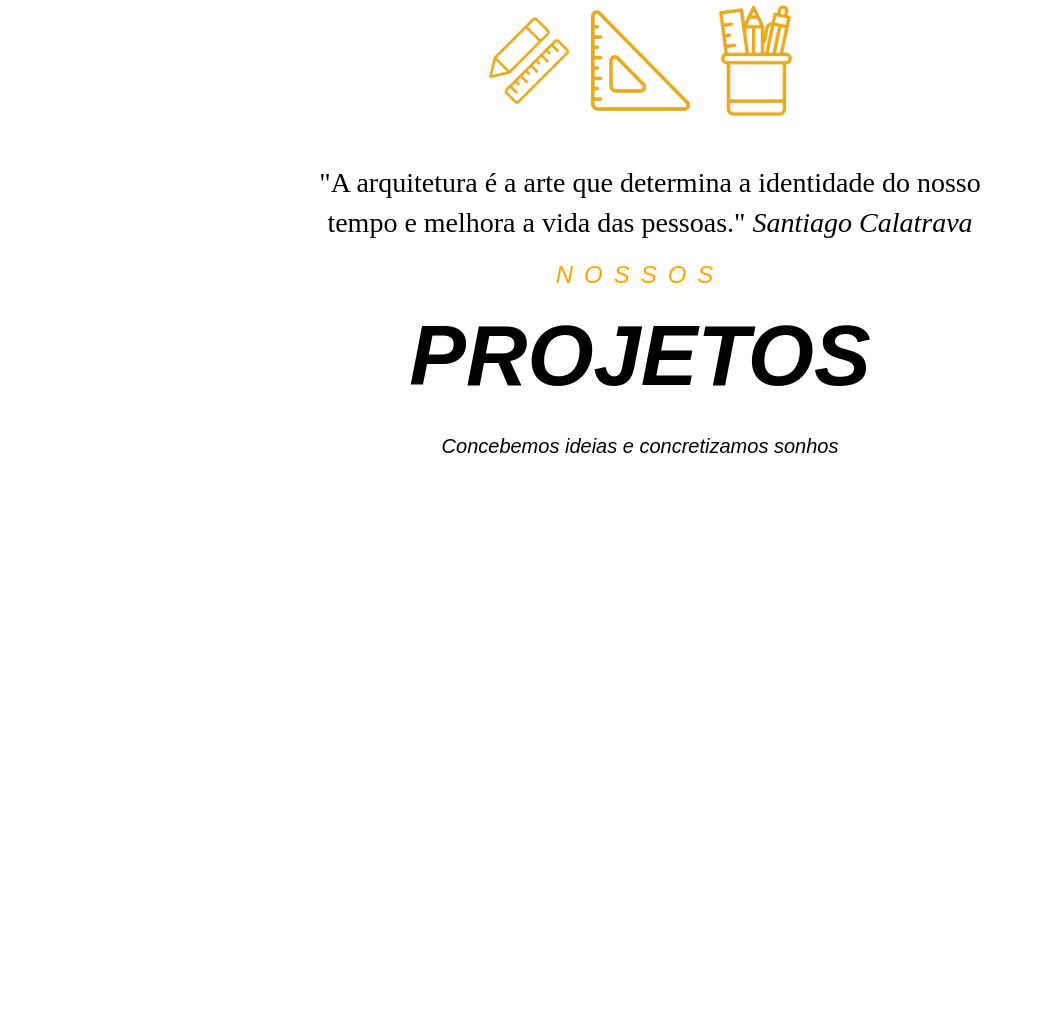
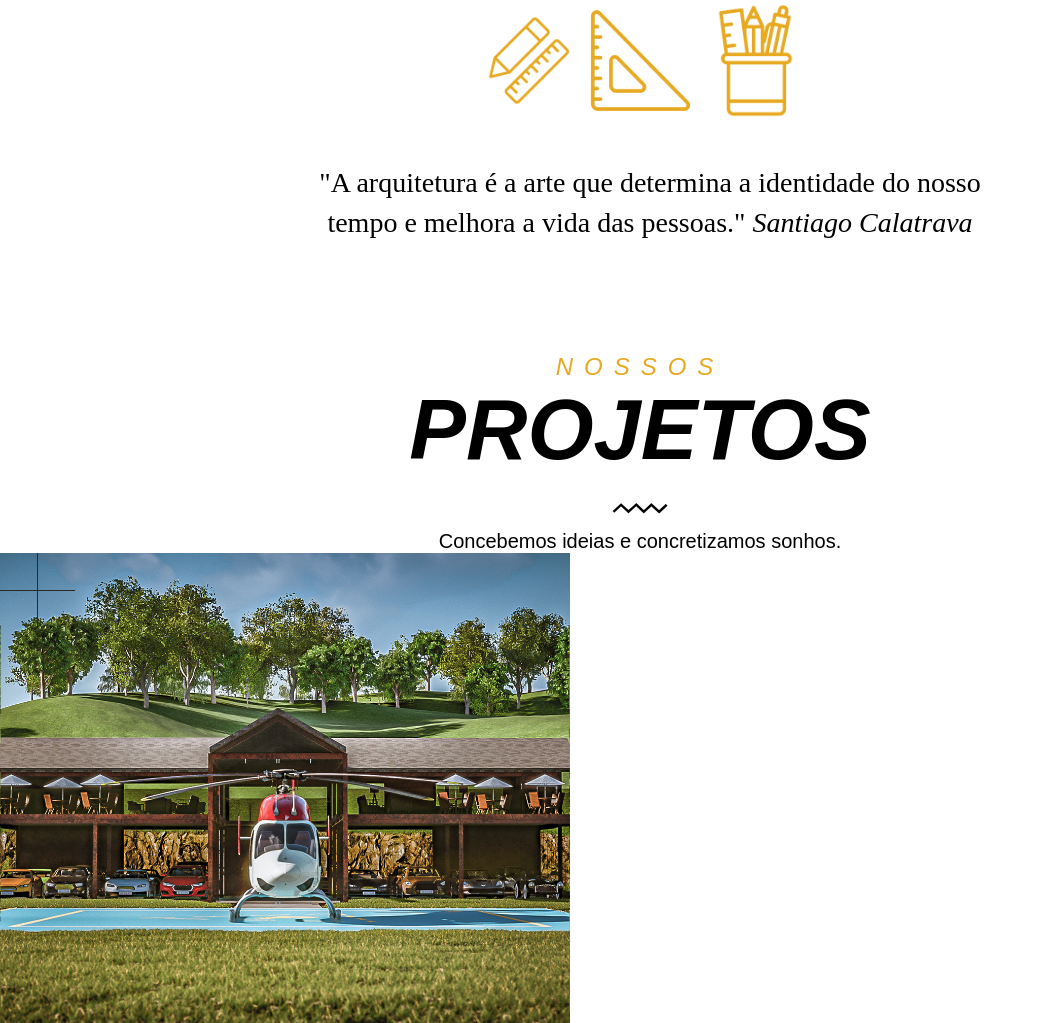
Before and after one commit to tamancoldi/Parallelo, a plain HTML site: page index.html in a window 1280 px wide. Shown: the part 832-1855 px from the top of the page, without its empty margins (0-1043 px from the left). Before the commit the page ends 1335 px from the top, so only its background shows below. Drawn offline with Linux system fonts and the light colour scheme.

Commit message:
09/09/2024 adicionando mais código

```diff
--- a/css/style.css
+++ b/css/style.css
@@ -119,14 +119,12 @@ nav #menu_principal{
     transition: 1s;
     text-decoration: line-through;
 }
-section{
+
+.regua{
     background-image: url(../img/divider-dark.png);
-    width: 100%;
-    height: 500px;
     background-repeat: repeat-x;
     padding-top: 100px;
 }
-
 .icons{
     height: 120px;
     width: 345px;
@@ -137,7 +135,6 @@ section{
 .icons .icon img{
     width: 115px;
 }
-
 
 /*sem internet*/
 .txt{
@@ -156,56 +153,60 @@ section{
     margin-left: 95px;
     margin-top: 40px;
 }
-
-.divisoria{
-    background-color: white;
-    height: 100px;
-    width: 100%;
+.trabalhos{
+    margin-top: 110px;
 }
-
-.projetos{
+.cabecalho{
+    min-width: 1200px;
+    max-width: 1400px;
+    margin: 0 auto;
     text-align: center;
-    margin-top: 100px;
 }
-
-.projetos{
-    background-image: url(../img/black-wave.png) no-repeat center 100px;
-    padding: 0 0 18px 0;
-    margin: -14px 0 0 0;
-
+.trabalhos .cabecalho h4 span{
+    color: #e7a920;
+    text-transform: uppercase;
+    letter-spacing: 11px;
+    font-weight: 300;
+    font-size: 24px;
+    font-family: 'Montserrat', sans-serif;
+    font-style: italic;
 }
-
-h1{
+.trabalhos .cabecalho h4 b{
     font-weight: 700;
     font-family: 'Montserrat', sans-serif;
     font-size: 85px;
     text-transform: uppercase;
-    color: black;
-    margin: 0 auto;
-    padding: 0 0 18px 0;
-    margin: -14px 0 0 0;
+    color: #000;
+    font-style: italic;
+    margin: 0;
 }
-
-h4{
-    font-weight: 300;
-    font-size: 24px;
-    font-family: 'Montserrat', sans-serif;
-}
-.projetos h4{
-    text-transform: uppercase;
-    letter-spacing: 11px;
-    color: orange;
-
-}
-
-.projetos span{
+.trabalhos .cabecalho p{
+    text-align: center;
     font-family: 'Montserrat', sans-serif;
     font-size: 20px;
     margin: 12px 0 0 0;
-    display: inline-block;
 }
+.trabalhos .mosaico{
+    min-width: 1200px;
+    max-width: 1400px;
+    margin: 0 auto;
+}
+.trabalhos .mosaico .item{
+    height: 470px;
+    width: 570px;
+    background-image: url(../img/project-1.jpg);
+    background-size: contain;
+    background-position: center;
+
+}
+.trabalhos .mosaico .item:hover{
+    background-size: 110%;
+    background-position: center;
 
 
+
+
+}
 
 /*----------Trabalhos----------*/
 #Trabalhos header{
--- a/index.html
+++ b/index.html
@@ -43,7 +43,7 @@
             </ul>
         </nav>
     </header>
-    <section>
+    <section class="regua">
         <div class="icons">
             <div class="icon">
                 <img src="img/pen.png">
@@ -63,13 +63,37 @@
             </h6>
 
         </div>
+    </section>
+    <section class="trabalhos">
+        <div class="cabecalho">
+            <h4>
+                <span>
+                    Nossos
+                </span>
+                <br>
+                <b>
+                    Projetos
+                </b>
+            </h4>
+            <img src="img/black-wave.png"><br>
+            <p>
+                Concebemos ideias e concretizamos sonhos.
+            </p>
 
-        <div class="projetos">
-            <h4><i>Nossos</h4>
-            <h1><i>Projetos</i></h1>
-            <span><i>Concebemos ideias e concretizamos sonhos</i></span>
         </div>
+        <div class="mosaico">
+            <div class="item">
+                <div class="plus">
+                    <img src="img/plus.png">
+                </div>
+            </div>
+        </div>
+        <div class="botao">
+
+        </div>
+
     </section>
+
 
 </body>
 </html>
```
Lines whose indentation alone changed are shown as unchanged.
